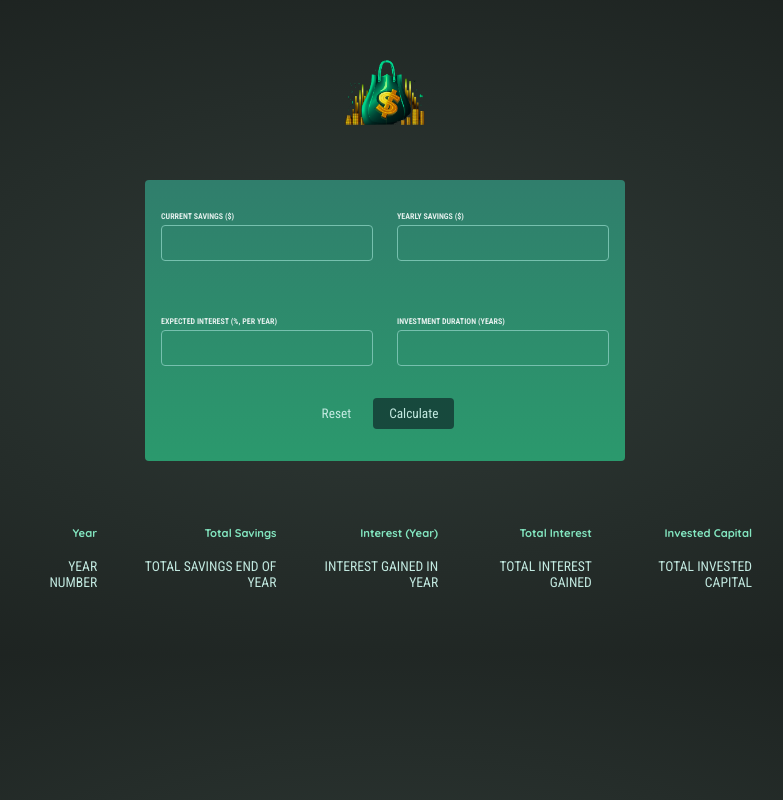
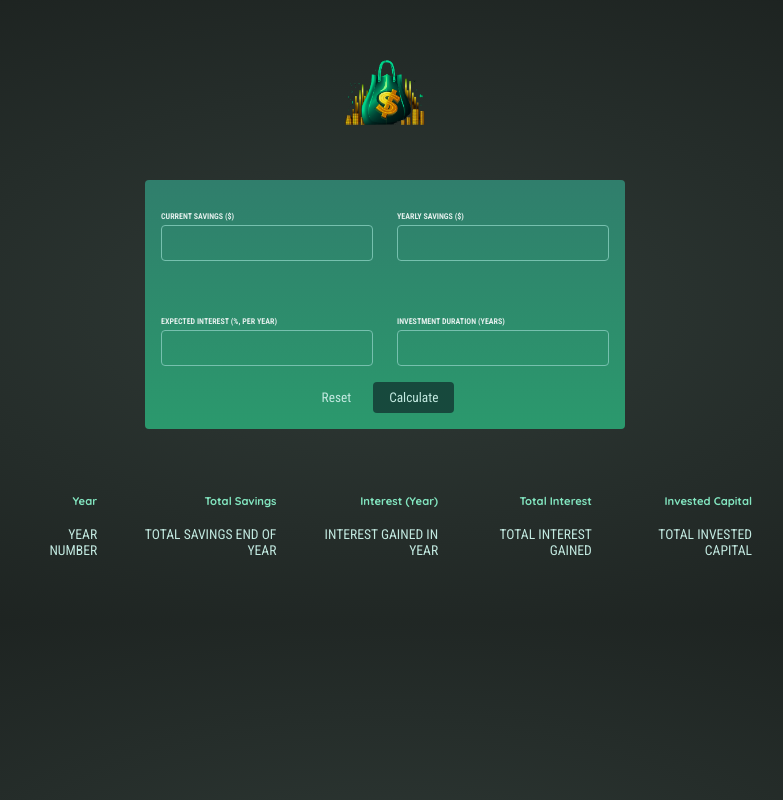
Before and after one commit to kvaropil/investment-calculator-course, a React (Create React App) app: page / in a window 1280 px wide. Shown: the whole page, without its empty margins (255-1038 px from the left). Built offline with nearby package versions, Linux system fonts and the light colour scheme.

Commit message:
feat: Implement Actions as component

```diff
--- a/src/App.js
+++ b/src/App.js
@@ -3,6 +3,7 @@ import logo from './assets/investment-calculator-logo.png';
 import { Header } from './components/Header/Header';
 import { Button } from './components/UI/ButtonSubmit/Button';
 import { InputGroup } from './components/InputForm/InputGroup/InputGroup';
+import { Actions } from './components/Actions/Actions';
 
 function App() {
   const calculateHandler = (userInput) => {
@@ -45,12 +46,12 @@ function App() {
 
       <form className='form'>
         <InputGroup labels={labels} />
-        <p className='actions'>
+        <Actions>
           <Button typeParam='reset'>Reset</Button>
           <Button primary typeParam='submit'>
             Calculate
           </Button>
-        </p>
+        </Actions>
       </form>
 
       {/* Todo: Show below table conditionally (only once result data is available) */}
--- /dev/null
+++ b/src/components/Actions/Actions.jsx
@@ -0,0 +1,11 @@
+import styled from 'styled-components';
+
+const StyledActionsDiv = styled.div`
+  display: flex;
+  justify-content: center;
+  gap: 1rem;
+`;
+
+export const Actions = ({ children }) => {
+  return <StyledActionsDiv>{children}</StyledActionsDiv>;
+};
--- a/src/index.css
+++ b/src/index.css
@@ -22,12 +22,6 @@ body {
   background: linear-gradient(180deg, #307e6c, #2b996d);
 }
 
-.actions {
-  display: flex;
-  justify-content: center;
-  gap: 1rem;
-}
-
 .result {
   max-width: 50rem;
   margin: 2rem auto;
```
